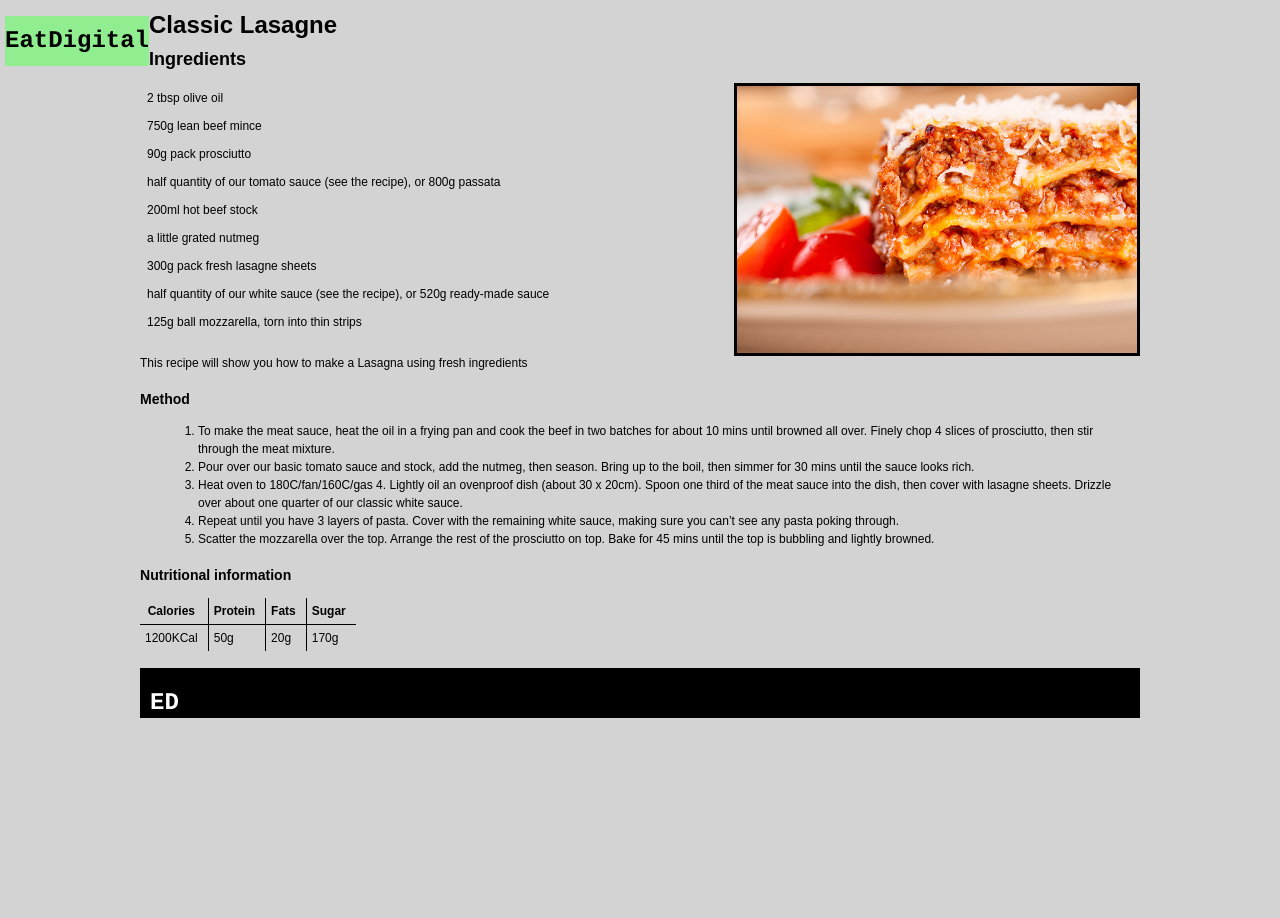
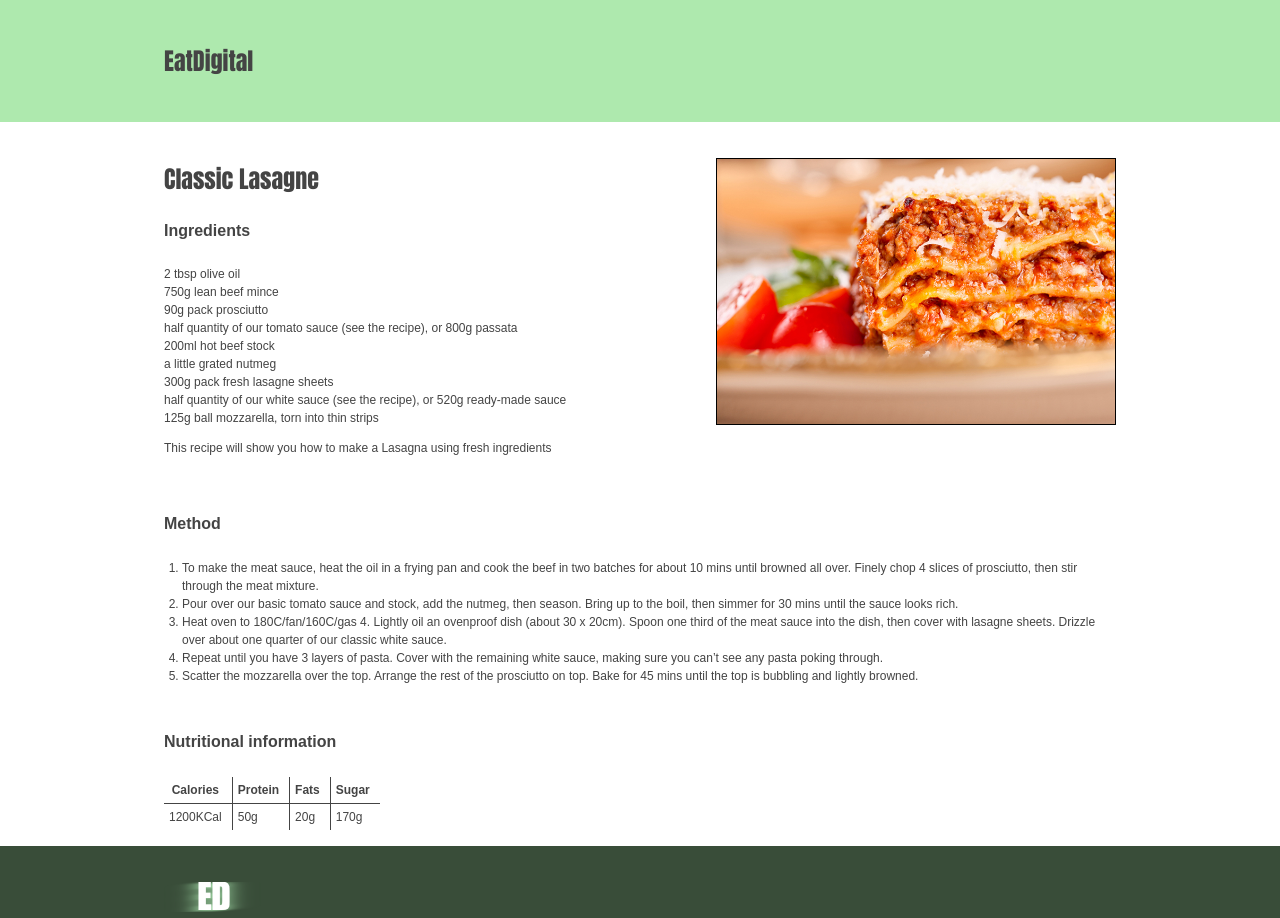
Before and after one commit to bjrhodes/may-challenges, a website: page public/challenge.html in a window 1280 px wide. Before the commit the page ends 800 px from the top, so only its background shows below. Drawn offline with Linux system fonts and the light colour scheme.

Commit message:
tidied up styles

```diff
--- a/public/base.css
+++ b/public/base.css
@@ -1,7 +1,7 @@
 /**
  * Start Vanilla CSS 1.0.2
  */
- body {
+body {
 	font: 9pt/1.5em sans-serif;
 }
 pre, code, tt {
--- a/public/challenge.css
+++ b/public/challenge.css
@@ -1,66 +1,79 @@
+* { box-sizing: border-box; }
 body {
-	background-color: lightgray;
-	margin: 5px
+	background-color: white;
+	margin: 0;
+	color: #444;
 }
-.lasagnepic{
-    width: 400px;
-    border: 3px solid black;
-    float: right;
-    position: inherit;
-    display: inline-block;
+h1,
+h2 {
+	font-family: Impact, Haettenschweiler, "Franklin Gothic Bold", Charcoal, "Helvetica Inserat", "Bitstream Vera Sans Bold", "Arial Black", "sans serif";
+}
+h2 {
+	font-size: 2em;
+	margin: 2em 0 1.4em;
+}
+h3 {
+	font-size: 1.33333em;
+	margin-bottom: 1.6em;
 }
 
+.header {
+	width: 100%;
+	padding: 3em 0;
+	background-color: #aee9ae;
+}
+.intro {
+	float: left;
+	width: 50%;
+	padding: 0 2em 2em 0;
+}
+.photo {
+	width: 50%;
+    max-width: 400px;
+    border: 1px solid black;
+    float: right;
+	display: block;
+	margin-top: 3em;
+}
+.footer {
+	background-color: #394d39;
+	padding: 3em 0;
+	height: 30px;
+}
+.footertext {
+	width: 100px;
+	height: 30px;
+	text-indent: 100px;
+	line-height: 30px;
+	background: url(logo.png) center left no-repeat;
+	overflow: hidden;
+}
+.ingredients {
+	list-style: none;
+	padding-left: 0;
+	margin: 0 0 1em;
+}
 ol {
-	text-align: left;
+	padding-left: 0;
+	margin-bottom: 4em;
 }
-
 table {
 	width: auto;
 }
-
-.table1 {
-	color: black;
-	border: none;
+.nutritionalinfo {
+	border-collapse: collapse;
 }
-
-footer {
-	background-color: black;
-	height: 30px;
-	padding: 10px;
-	font-family: georgia;
+.nutritionalinfo td,
+.nutritionalinfo th {
+	border-right: 1px solid #444;
 }
-
-.footertext {
-	color: white;
-	font-family: courier;
+.nutritionalinfo th:last-child,
+.nutritionalinfo td:last-child {
+  border-right: 0;
 }
-
-.nutritionalinfo {
-		border-collapse: collapse;
+.nutritionalinfo tr {
+	border-bottom: 1px solid #444;
 }
-.nutritionalinfo td, .nutritionalinfo th {
-	border: 1px solid black;
-}
-
-.nutritionalinfo tr:first-child th {
-  border-top: 0;
-}
-.nutritionalinfo tr:last-child td {
+.nutritionalinfo tr:last-child {
   border-bottom: 0;
 }
-.nutritionalinfo tr td:first-child,
-.nutritionalinfo tr th:first-child {
-  border-left: 0;
-}
-.nutritionalinfo tr td:last-child,
-.nutritionalinfo tr th:last-child {
-  border-right: 0;
-}
-
-header, .eatdigital {
-	background-color: lightgreen;
-	font-family: courier;
-	float: left;
-	padding: 10px
-	width: auto;
-}
--- a/public/challenge.html
+++ b/public/challenge.html
@@ -2,67 +2,54 @@
 <html lang="en">
 	<head>
 		<title>Classic Lasagne</title>
-		<link rel = "stylesheet" href = "./base.css">
-		<link rel = "stylesheet" href = "./challenge.css">
+		<link rel = "stylesheet" href = "/base.css">
+		<link rel = "stylesheet" href = "/challenge.css">
 	</head>
 	<body>
-		<header>
-			<h1 class="eatdigital">EatDigital</h1>
+		<header class="header">
+			<div class="container">
+				<h1 class="eatdigital">EatDigital</h1>
+			</div>
 		</header>
 
+		<div class="container clearfix">
+
+			<div class="intro">
+
+				<h2>Classic Lasagne</h2>
+				<h3>Ingredients</h3>
+
+				<ul class="ingredients">
+					<li> 2 tbsp olive oil </li>
+					<li>750g lean beef mince</li>
+					<li>90g pack prosciutto</li>
+					<li>half quantity of our tomato sauce (see the recipe), or 800g passata </li>
+					<li>200ml hot beef stock</li>
+					<li>a little grated nutmeg</li>
+					<li>300g pack fresh lasagne sheets</li>
+					<li>half quantity of our white sauce (see the recipe), or 520g ready-made sauce</li>
+					<li>125g ball mozzarella, torn into thin strips</li>
+				</ul>
+
+				<p> This recipe will show you how to make a Lasagna using fresh ingredients </p>
+
+			</div>
+
+			<img src="/l2.jpg" alt="lasagne" class="photo">
+
+		</div>
 		<div class="container">
-
-			<h1>Classic Lasagne</h1>
-			<h2>Ingredients</h2>
-			<img src="./l2.jpg" alt="lasagne" class="lasagnepic">
-
-			<table class="table1">
-				<tr>
-					<td> 2 tbsp olive oil </td>
-				</tr>
-				<tr>
-					<td>750g lean beef mince</td>
-				</tr>
-				<tr>
-					<td>90g pack prosciutto</td>
-				</tr>
-				<tr>
-					<td>half quantity of our tomato sauce (see the recipe), or 800g passata </td>
-				</tr>
-				<tr>
-						<td>200ml hot beef stock</td>
-				</tr>
-				<tr>
-						<td>a little grated nutmeg</td>
-				</tr>
-				<tr>
-					<td>300g pack fresh lasagne sheets</td>
-				</tr>
-				<tr>
-					<td>half quantity of our white sauce (see the recipe), or 520g ready-made sauce</td>
-				</tr>
-				<tr>
-					<td>125g ball mozzarella, torn into thin strips</td>
-				</tr>
-			</table>
-
-			<p> This recipe will show you how to make a Lasagna using fresh ingredients </p>
 
 			<h3>Method</h3>
 
 			<ol>
+				<li> To make the meat sauce, heat the oil in a frying pan and cook the beef in two batches for about 10 mins until browned all over. Finely chop 4 slices of prosciutto, then stir through the meat mixture.</li>
+				<li> Pour over our basic tomato sauce and stock, add the nutmeg, then season. Bring up to the boil, then simmer for 30 mins until the sauce looks rich.</li>
+				<li> Heat oven to 180C/fan/160C/gas 4. Lightly oil an ovenproof dish (about 30 x 20cm). Spoon one third of the meat sauce into the dish, then cover with lasagne sheets. Drizzle over about one quarter of our classic white sauce. </li>
+				<li>Repeat until you have 3 layers of pasta. Cover with the remaining white sauce, making sure you can’t see any pasta poking through.</li>
+				<li>Scatter the mozzarella over the top. Arrange the rest of the prosciutto on top. Bake for 45 mins until the top is bubbling and lightly browned.</li>
+			</ol>
 
-				<li> To make the meat sauce, heat the oil in a frying pan and cook the beef in two batches for about 10 mins until browned all over. Finely chop 4 slices of prosciutto, then stir through the meat mixture.</li>
-
-				<li> Pour over our basic tomato sauce and stock, add the nutmeg, then season. Bring up to the boil, then simmer for 30 mins until the sauce looks rich.</li>
-
-				<li> Heat oven to 180C/fan/160C/gas 4. Lightly oil an ovenproof dish (about 30 x 20cm). Spoon one third of the meat sauce into the dish, then cover with lasagne sheets. Drizzle over about one quarter of our classic white sauce. </li>
-
-				<li>Repeat until you have 3 layers of pasta. Cover with the remaining white sauce, making sure you can’t see any pasta poking through.</li>
-
-				<li>Scatter the mozzarella over the top. Arrange the rest of the prosciutto on top. Bake for 45 mins until the top is bubbling and lightly browned.</li>
-
-			</ol>
 			<h3>Nutritional information</h3>
 
 			<table class="nutritionalinfo">
@@ -80,9 +67,11 @@
 			</tr>
 			</table>
 
-			<footer>
-				<h1 class="footertext">ED</h1>
-			</footer>
 		</div>
+		<footer class="footer">
+			<div class="container">
+				<p class="footertext">ED</p>
+			</div>
+		</footer>
 	</body>
 </html>
```
Also changed, not shown: public/logo.png (added).
